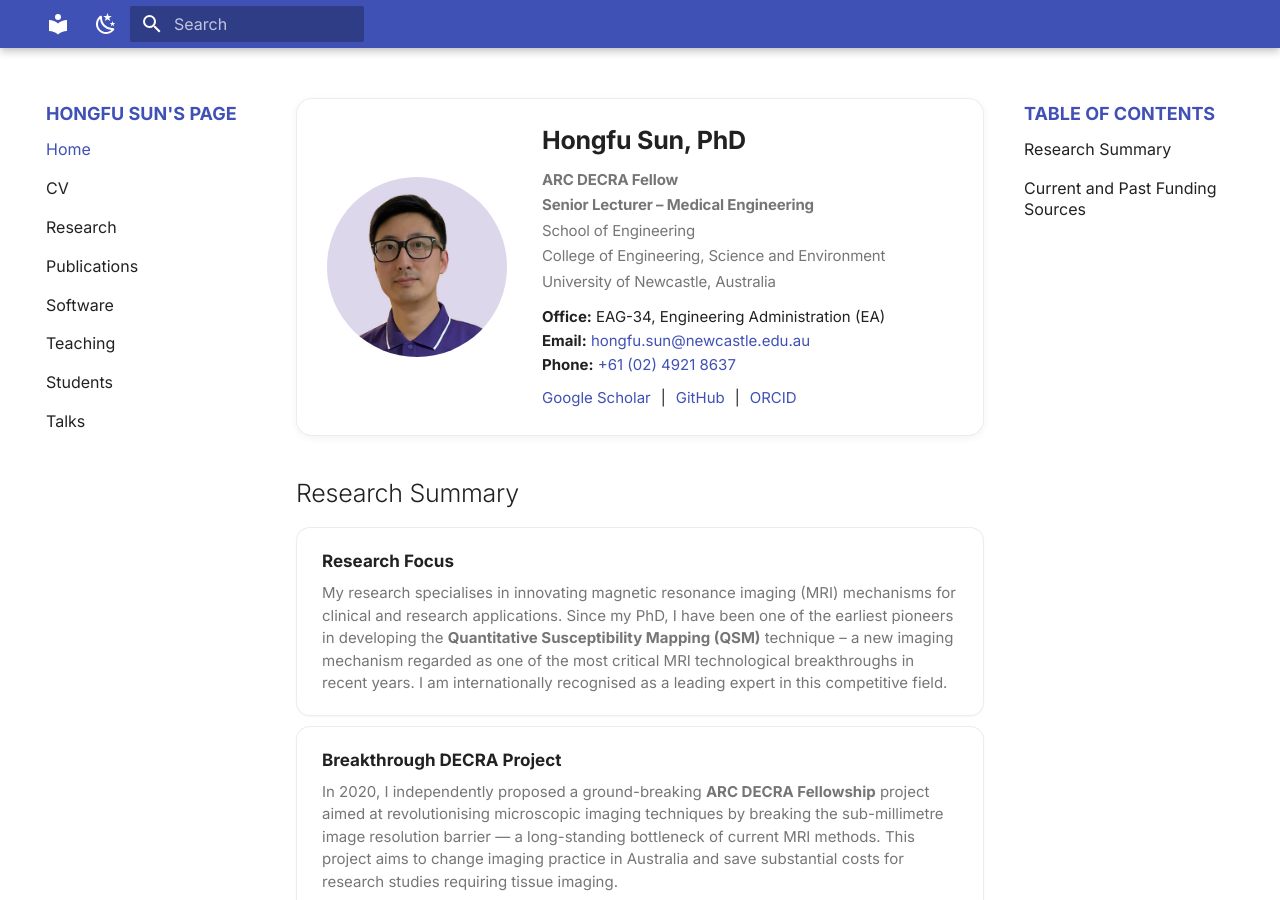
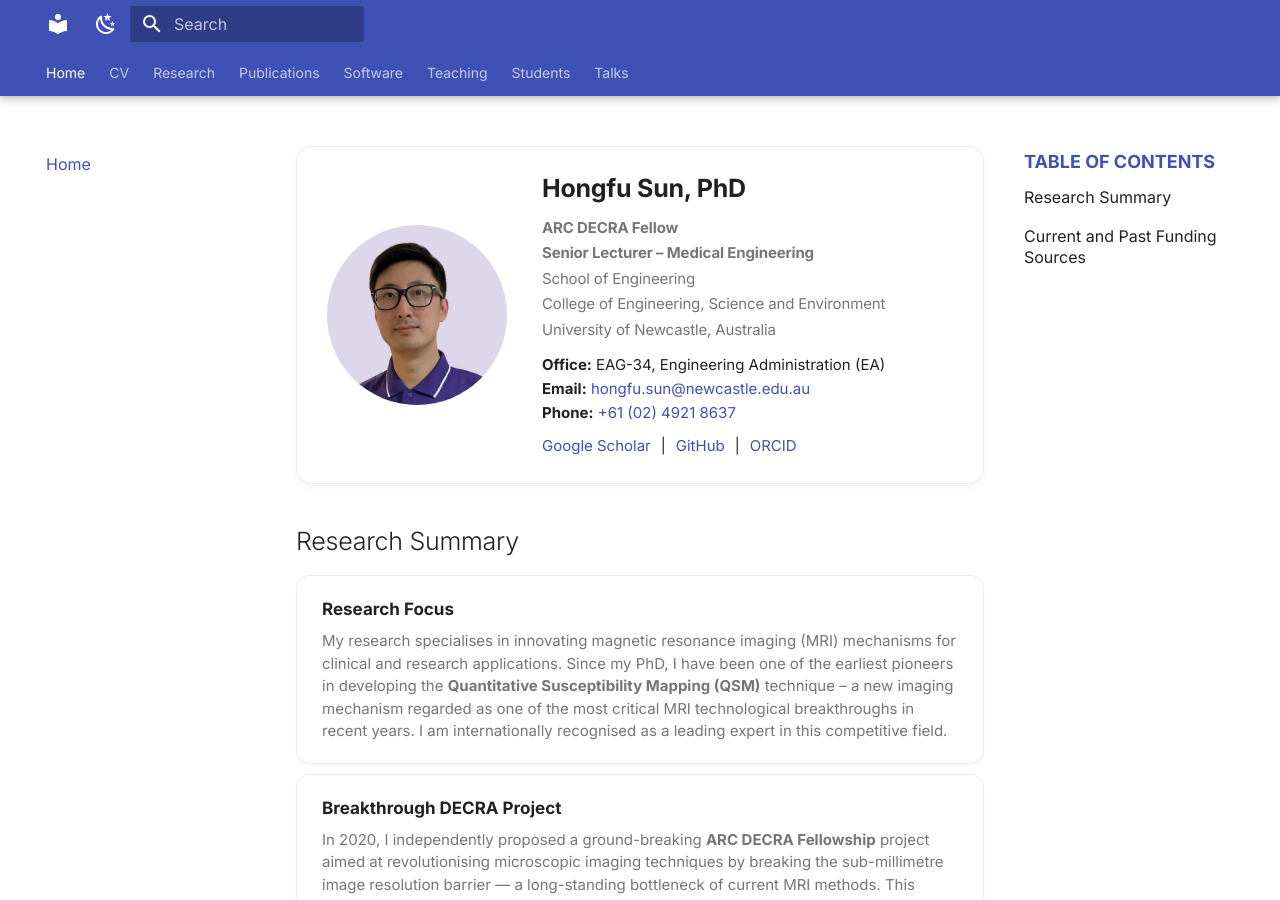
Before and after one commit to sunhongfu/sunhongfu.github.io, an MkDocs documentation site: the page built from docs/index.md, in a window 1280 px wide and 900 px high. Built offline with MkDocs 1.6.1 and Material for MkDocs 9.7.7, drawn with Linux system fonts in a browser that asks for light colours.

Commit message:
Move navigation from left sidebar to top tabs
Co-Authored-By: Claude Sonnet 4.6 <noreply@anthropic.com>

```diff
--- a/mkdocs.yml
+++ b/mkdocs.yml
@@ -7,7 +7,8 @@ theme:
   name: material
   features:
     - navigation.instant
-    - navigation.sections
+    - navigation.tabs
+    - navigation.tabs.sticky
     - navigation.footer
     - content.code.copy
     - search.highlight
```
